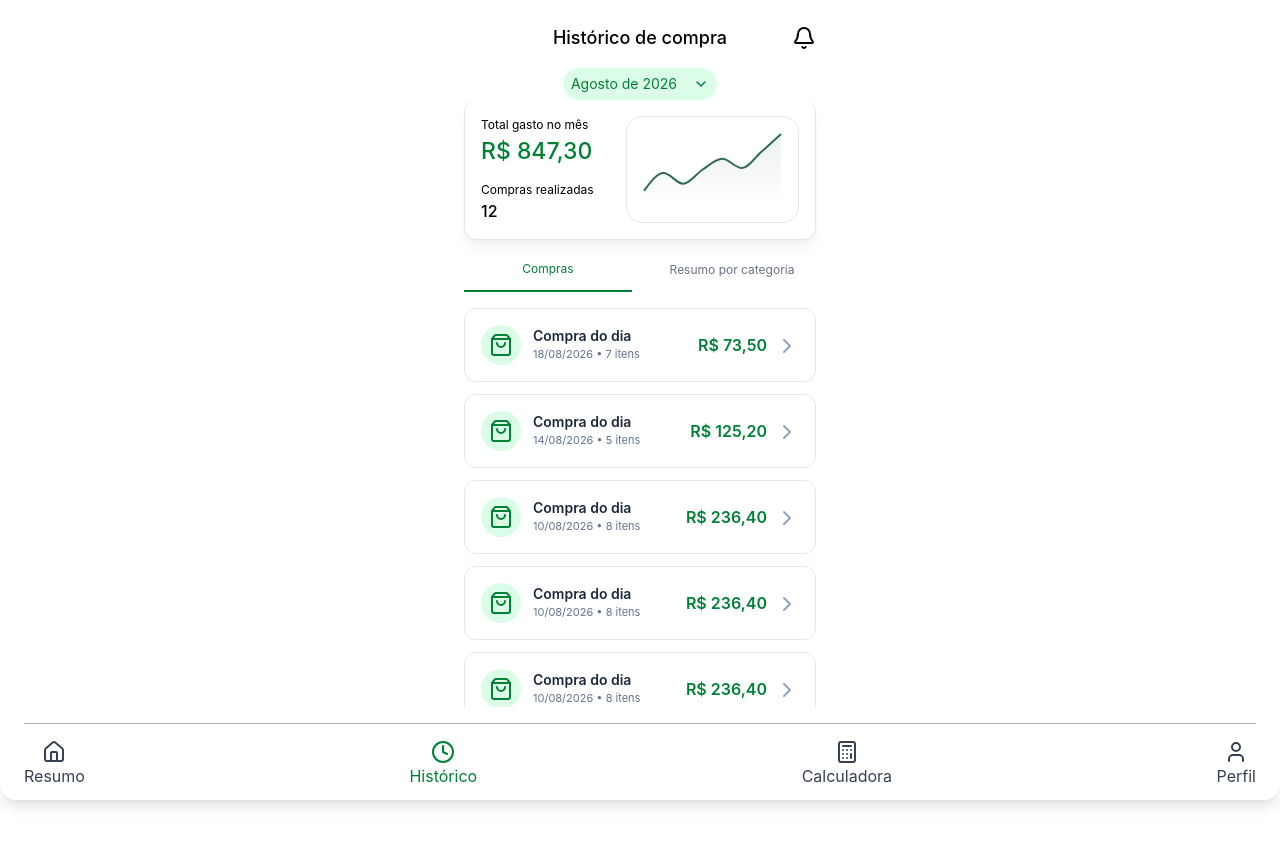
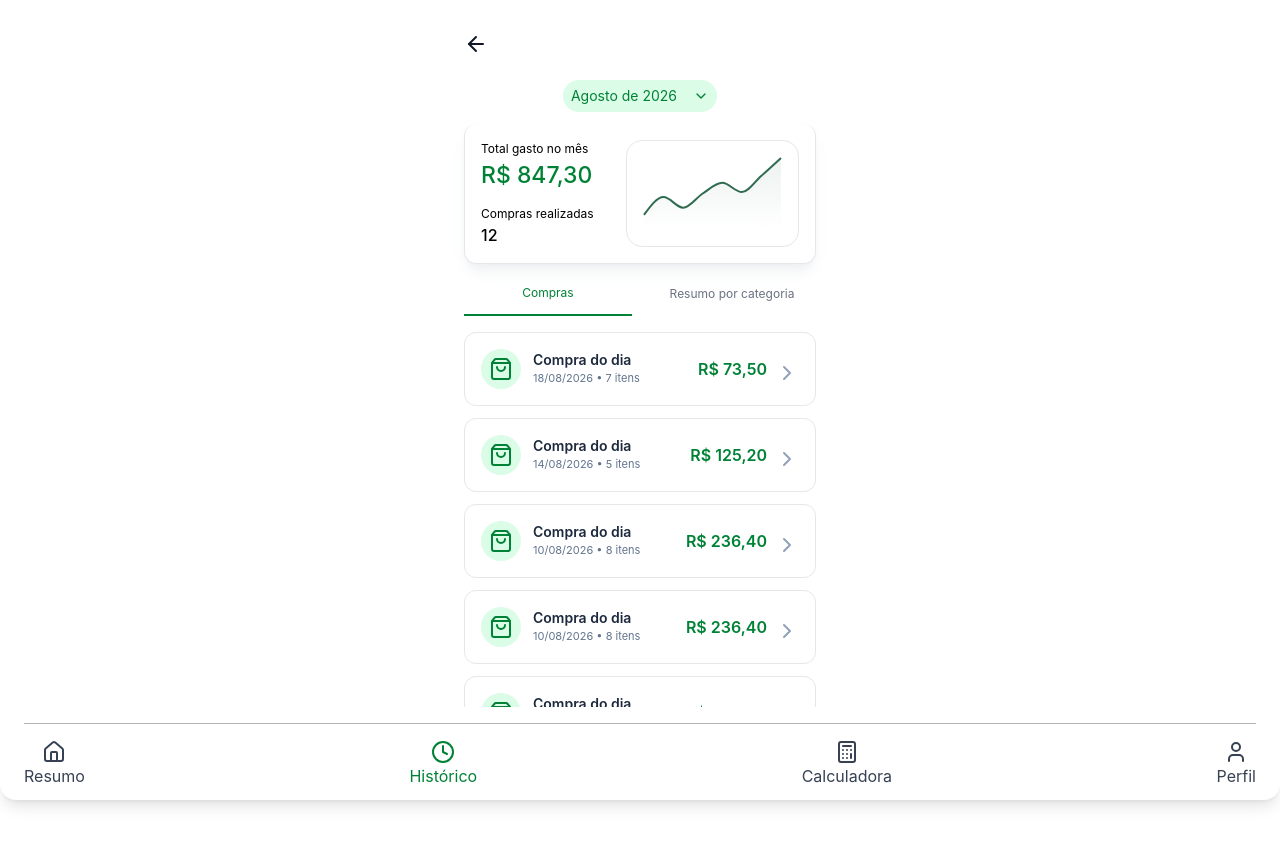
Before and after one commit to BiellSouza/SmartBay, a React (Vite) app: page /history in a window 1280 px wide. Shown: the top 846 px of the page. Built offline with nearby package versions, Linux system fonts and the light colour scheme.

Commit message:
Back buttons with NavLink

```diff
--- a/src/App.tsx
+++ b/src/App.tsx
@@ -7,6 +7,9 @@ import ListItens from "./pages/MyList";
 import Privacy from "./pages/SubPages/Privacy";
 import Support from "./pages/SubPages/Support";
 import Theme from "./pages/SubPages/Theme";
+import Notifications from "./pages/Notifications";
+
+//Fazer o histórico funcionar corretamente
 
 function App() {
   return (
@@ -15,15 +18,19 @@ function App() {
         <div className="p-6">
           <Routes>
             <Route path="/" element={<InterfaceLogin />} />
-            <Route path="/profile" element={<Profile />} />
             <Route path="/history" element={<HistoryItens />} />
             <Route path="/myList" element={<ListItens />} />
+            <Route path="/profile" element={<Profile />} />
+
+            {/* Funcionalidades */}
+            {/* <Route path="/notifications" element={<Notifications />} /> */}
 
             {/* SubRotas */}
-            <Route path="/personaldata" element={<PersonalData />} />
+            <Route path="/personalData" element={<PersonalData />} />
+            <Route path="/theme" element={<Theme />} />
+            <Route path="/support" element={<Support />} />
+
             <Route path="/privacy" element={<Privacy />} />
-            <Route path="/support" element={<Support />} />
-            <Route path="/theme" element={<Theme />} />
           </Routes>
         </div>
       </main>
--- a/src/components/NavbarComponent.tsx
+++ b/src/components/NavbarComponent.tsx
@@ -6,13 +6,15 @@ interface NavbarComponenteProps {
   bell?: boolean;
 }
 
-function NavbarComponent({ label, bell = true }: NavbarComponenteProps) {
+function NavbarComponent({ label, bell = false }: NavbarComponenteProps) {
   return (
-    <div>
+    <div className="">
       {" "}
       <div className="flex justify-between items-center">
         <Menu className="opacity-0" />{" "}
-        <h1 className="text-lg font-medium">{label}</h1>{" "}
+        <h1 className="text-lg font-medium border-b border-gray-300">
+          {label}
+        </h1>{" "}
         <Bell className={bell ? "visible" : "invisible"} />
       </div>
     </div>
--- a/src/pages/HistoryItens.tsx
+++ b/src/pages/HistoryItens.tsx
@@ -5,15 +5,14 @@ import {
   ChevronRight,
   ChevronDown,
   ShoppingBag,
+  ArrowLeft,
 } from "lucide-react";
 import { AreaChart, Area, ResponsiveContainer } from "recharts";
 import Footer from "../components/Footer";
 import NavbarComponent from "../components/NavbarComponent";
+import { NavLink } from "react-router-dom";
 
 function HistoryItens() {
-  function buttonList() {
-    alert("Button funcionando!");
-  }
   // Visualizar Histórico
   const [abaAtiva, setAbaAtiva] = useState<"compras" | "resumo">("compras");
 
@@ -71,10 +70,18 @@ function HistoryItens() {
   return (
     <div>
       {/* CABEÇALHO */}
-      <NavbarComponent label="Histórico de compra" />
-
+      {/* <NavbarComponent label="Histórico de compra" /> */}
+      <header className="flex items-center justify-between">
+        <NavLink
+          to="/"
+          className="flex h-10 w-fit items-center justify-center rounded-full cursor-pointer"
+          aria-label="Voltar"
+        >
+          <ArrowLeft className="size-6 text-gray-900" />
+        </NavLink>
+      </header>
       {/* SELETOR DE MÊS */}
-      <div className="flex w-fit justify-between bg-green-100 rounded-full py-1.5 px-2 gap-4 items-center mx-auto mt-4">
+      <div className="flex w-fit justify-between bg-green-100 rounded-full py-1.5 px-2 gap-4 items-center mx-auto mt-4 mb-3">
         <p className="text-sm text-green-700">Agosto de 2026</p>
 
         <span>
@@ -189,9 +196,9 @@ function HistoryItens() {
                 </span>
 
                 <span className="text-slate-400 pt-2">
-                  <button onClick={buttonList} className="cursor-pointer">
+                  <NavLink to="/myList" className="cursor-pointer">
                     <ChevronRight />
-                  </button>
+                  </NavLink>
                 </span>
               </div>
             </div>
--- a/src/pages/InterfaceLogin.tsx
+++ b/src/pages/InterfaceLogin.tsx
@@ -105,7 +105,7 @@ function InterfaceLogin() {
   }, [orcamento]);
   return (
     <div>
-      <NavbarComponent label="Resumo da compra" />
+      {/* <NavbarComponent label="Resumo da compra" /> */}
       <div className="mt-4 p-4 flex flex-col gap-3 rounded-xl border border-t-0 border-gray-200 bg-white shadow-lg shadow-gray-300/30">
         <section className="flex justify-between">
           <p className="font-medium text-sm">Orçamento</p>{" "}
--- a/src/pages/MyList.tsx
+++ b/src/pages/MyList.tsx
@@ -1,4 +1,5 @@
 import { ArrowLeft, Receipt, ShoppingBag } from "lucide-react";
+import { NavLink } from "react-router-dom";
 
 const produtos = [
   {
@@ -44,20 +45,21 @@ function ListItens() {
       <div className="mx-auto w-full max-w-md">
         {/* CABEÇALHO */}
         <header className="flex items-center justify-between">
-          <button
-            className="flex h-10 w-10 items-center justify-center rounded-full cursor-pointer"
+          <NavLink
+            to="/history"
+            className="flex h-10 w-fit items-center justify-center rounded-full cursor-pointer"
             aria-label="Voltar"
           >
             <ArrowLeft className="size-6 text-gray-900" />
-          </button>
+          </NavLink>
 
           <h1 className="text-xl font-bold text-gray-900">Detalhe da compra</h1>
 
           <button
-            className="flex h-10 w-10 items-center justify-center rounded-full cursor-pointer"
+            className="flex h-10 w-fit items-center justify-center rounded-full cursor-pointer"
             aria-label="Recibo"
           >
-            <Receipt className="size-6 text-gray-900" />
+            <Receipt className="size-6 text-green-600" />
           </button>
         </header>
 
--- /dev/null
+++ b/src/pages/Notifications.tsx
@@ -0,0 +1,11 @@
+import React from 'react'
+
+function Notifications() {
+  return (
+    <div>
+
+    </div>
+  )
+}
+
+export default Notifications
--- a/src/pages/Profile.tsx
+++ b/src/pages/Profile.tsx
@@ -56,8 +56,8 @@ function Profile() {
   ];
   return (
     <div>
-      <NavbarComponent label="Meu perfil" />{" "}
-      <div className="mt-6 mb-24">
+      {/* <NavbarComponent label="Meu perfil" />{" "} */}
+      <div className="mt-4 mb-24">
         <section>
           <div className="bg-green-300/10 px-2 py-4 flex justify-between items-center">
             <div className="relative">
@@ -81,9 +81,9 @@ function Profile() {
                 Usuário Premium
               </p>
             </div>
-            <button>
+            <NavLink to="/personaldata">
               <ChevronRight />
-            </button>
+            </NavLink>
           </div>
         </section>
 
--- a/src/pages/SubPages/PersonalData.tsx
+++ b/src/pages/SubPages/PersonalData.tsx
@@ -1,11 +1,21 @@
 import React from "react";
 import NavbarComponent from "../../components/NavbarComponent";
-import { Camera, Pencil, User } from "lucide-react";
+import { Camera, Pencil, User, ArrowLeft } from "lucide-react";
+import { NavLink } from "react-router-dom";
 
 function PersonalData() {
   return (
     <div>
-      <NavbarComponent label="Dados pessoais" bell={false} />
+      {/* <NavbarComponent label="Dados pessoais" bell={false} /> */}
+      <header className="flex items-center justify-between">
+        <NavLink
+          to="/profile"
+          className="flex h-10 w-fit items-center justify-center rounded-full cursor-pointer"
+          aria-label="Voltar"
+        >
+          <ArrowLeft className="size-6 text-gray-900" />
+        </NavLink>
+      </header>
       <div className="flex flex-col items-center mt-6">
         <div className="relative">
           <div className="bg-[#C7EAD5] p-4 rounded-full w-fit">
--- a/src/pages/SubPages/Privacy.tsx
+++ b/src/pages/SubPages/Privacy.tsx
@@ -1,6 +1,12 @@
 import React from "react";
 import NavbarComponent from "../../components/NavbarComponent";
-import { ChevronLeft, ChevronRight, ShieldCheck } from "lucide-react";
+import {
+  ChevronLeft,
+  ChevronRight,
+  ShieldCheck,
+  ArrowLeft,
+} from "lucide-react";
+import { NavLink } from "react-router-dom";
 
 export default function Privacy() {
   const topics = [
@@ -28,10 +34,18 @@ export default function Privacy() {
   return (
     <div>
       <div>
-        <NavbarComponent label="Política de privacidade" bell={false} />
+        <header className="flex items-center justify-between">
+          <NavLink
+            to="/profile"
+            className="flex h-10 w-fit items-center justify-center rounded-full cursor-pointer"
+            aria-label="Voltar"
+          >
+            <ArrowLeft className="size-6 text-gray-900" />
+          </NavLink>
+        </header>
       </div>
 
-      <div className="bg-green-300/20 py-2 px-4 mt-7 flex flex-col rounded-2xl">
+      <div className="bg-green-300/20 py-2 px-4 mt-4 flex flex-col rounded-2xl">
         <div className="bg-green-300/30 w-fit p-3 rounded-full m-auto">
           <ShieldCheck className="text-green-900" size={44} />
         </div>
--- a/src/pages/SubPages/Support.tsx
+++ b/src/pages/SubPages/Support.tsx
@@ -1,6 +1,13 @@
 import React from "react";
 import NavbarComponent from "../../components/NavbarComponent";
-import { HelpCircle, Search, ChevronRight, Mail } from "lucide-react";
+import {
+  HelpCircle,
+  Search,
+  ChevronRight,
+  Mail,
+  ArrowLeft,
+} from "lucide-react";
+import { NavLink } from "react-router-dom";
 
 function Support() {
   function ButtonContact() {
@@ -23,9 +30,17 @@ function Support() {
   return (
     <div>
       <div>
-        <NavbarComponent label="Central de ajuda" bell={false} />
+        <header className="flex items-center justify-between">
+          <NavLink
+            to="/profile"
+            className="flex h-10 w-fit items-center justify-center rounded-full cursor-pointer"
+            aria-label="Voltar"
+          >
+            <ArrowLeft className="size-6 text-gray-900" />
+          </NavLink>
+        </header>
       </div>
-      <div className="bg-green-300/20 py-2 px-4 mt-7 flex rounded-2xl gap-3">
+      <div className="bg-green-300/20 py-2 px-4 mt-4 flex rounded-2xl gap-3">
         <div className="bg-green-300/30 w-fit p-3 rounded-full m-auto">
           <HelpCircle className="text-green-800" size={32} />
         </div>
--- a/src/pages/SubPages/Theme.tsx
+++ b/src/pages/SubPages/Theme.tsx
@@ -1,6 +1,7 @@
 import React, { useState } from "react";
 import NavbarComponent from "../../components/NavbarComponent";
-import { Moon, Sun } from "lucide-react";
+import { Moon, Sun, ArrowLeft } from "lucide-react";
+import { NavLink } from "react-router-dom";
 
 type ThemeSelect = "light" | "dark";
 function Theme() {
@@ -10,10 +11,17 @@ function Theme() {
   }
   return (
     <div>
-      <NavbarComponent label="Tema" />
-
+      <header className="flex items-center justify-between">
+        <NavLink
+          to="/profile"
+          className="flex h-10 w-fit items-center justify-center rounded-full cursor-pointer"
+          aria-label="Voltar"
+        >
+          <ArrowLeft className="size-6 text-gray-900" />
+        </NavLink>
+      </header>
       <div>
-        <h1 className="text-[18px] text-gray-900 font-medium mt-10 mb-4">
+        <h1 className="text-[18px] text-gray-900 font-medium mt-4 mb-4">
           Escolha o tema do aplicativo
         </h1>
 
```
